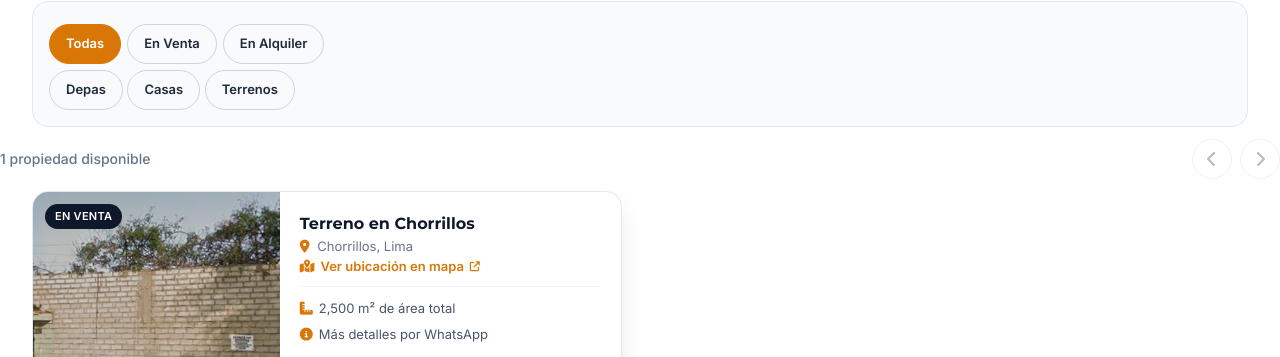
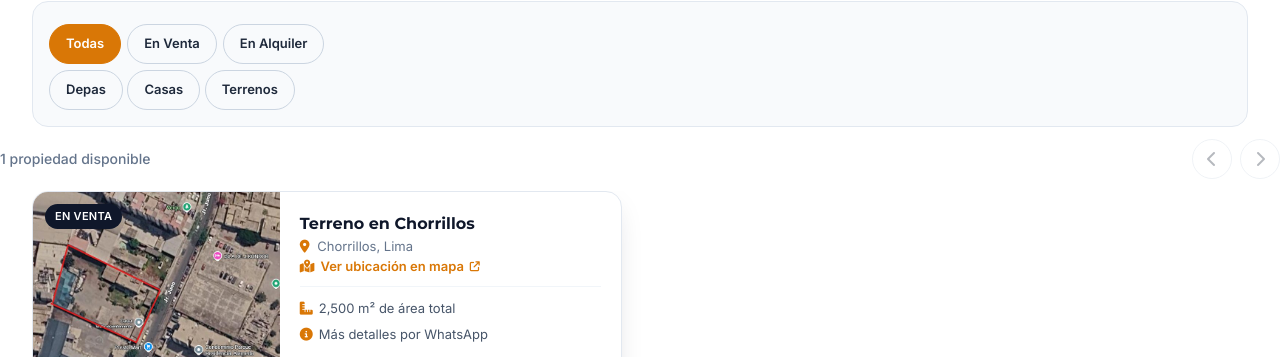
Before and after one commit to psurfschool-per/bh-inmobiliaria, a website: page index.html in a window 1280 px wide. Shown: the part 943-1300 px from the top of the page. Drawn offline with nearby package versions, Linux system fonts and the light colour scheme.

Commit message:
Mejor foto satelital del terreno (optimizada 163KB)

```diff
--- a/index.html
+++ b/index.html
@@ -226,7 +226,7 @@
         <!-- CARD 1: Terreno real en Chorrillos -->
         <article class="prop-card bg-white border border-slate-200 rounded-2xl overflow-hidden shadow-card hover:shadow-xl transition min-w-[88%] sm:min-w-[68%] lg:min-w-[48.5%] shrink-0 snap-start fade-in flex flex-row" data-operacion="venta" data-f="terreno" data-titulo="Terreno en Chorrillos">
           <div class="relative w-[38%] sm:w-[42%] shrink-0 overflow-hidden">
-            <img src="fotos/mapa-terreno.chorrillos.png" alt="Ubicación satelital del terreno en Chorrillos" class="card-img absolute inset-0 w-full h-full object-cover" loading="lazy">
+            <img src="fotos/terreno-chorrillos.jpg" alt="Vista satelital del terreno en Chorrillos junto a Jr. Juno" class="card-img absolute inset-0 w-full h-full object-cover" loading="lazy">
             <span class="absolute top-3 left-3 bg-navy text-white text-[11px] font-bold px-2.5 py-1 rounded-full tracking-wide">EN VENTA</span>
           </div>
           <div class="p-4 sm:p-5 flex-1 flex flex-col min-w-0">
```
Also changed, not shown: fotos/terreno-chorrillos.jpg (added), fotos/terreno.chorrillos.png (added), fotos/terrenochorrillos.png (added).
